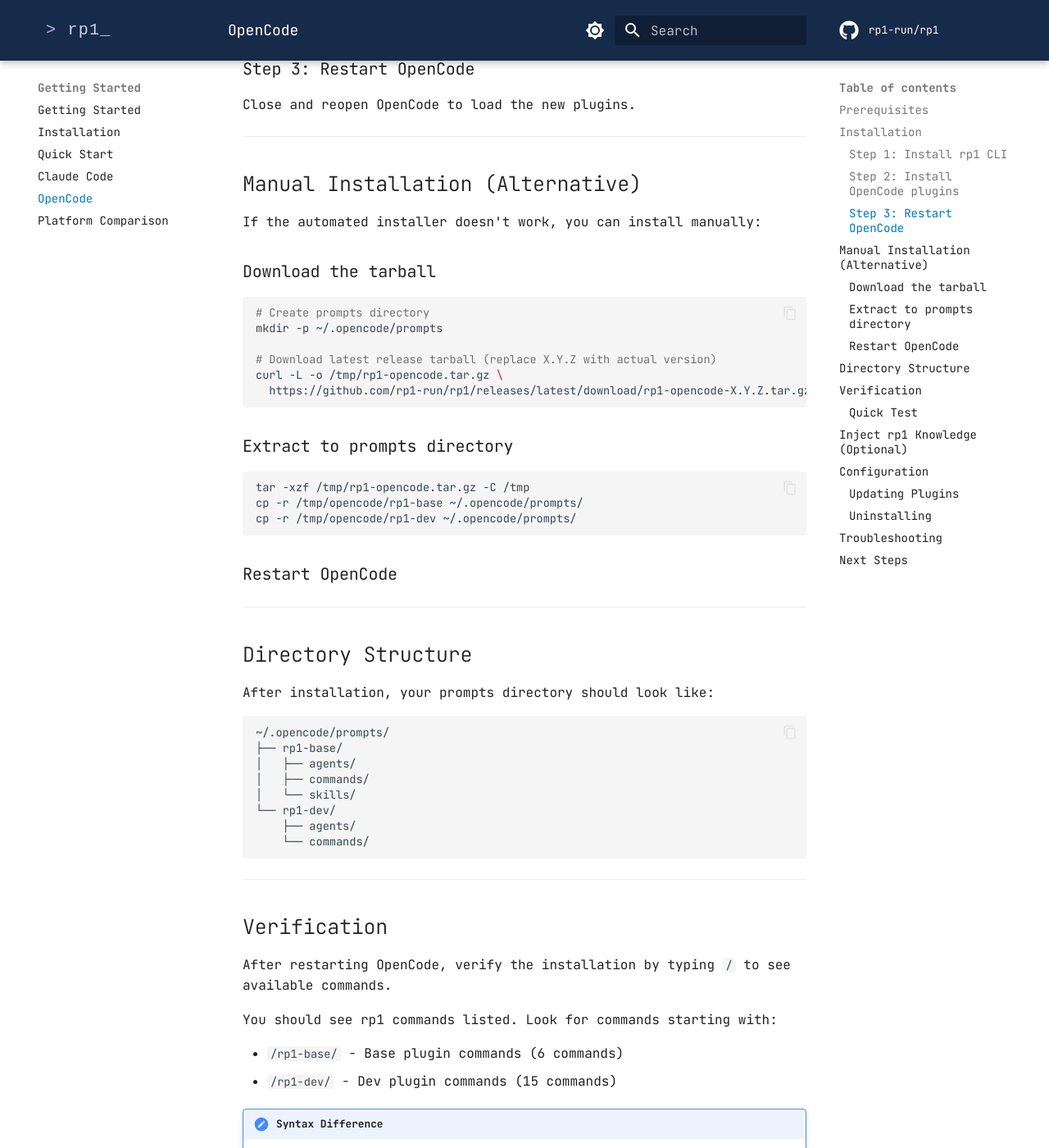
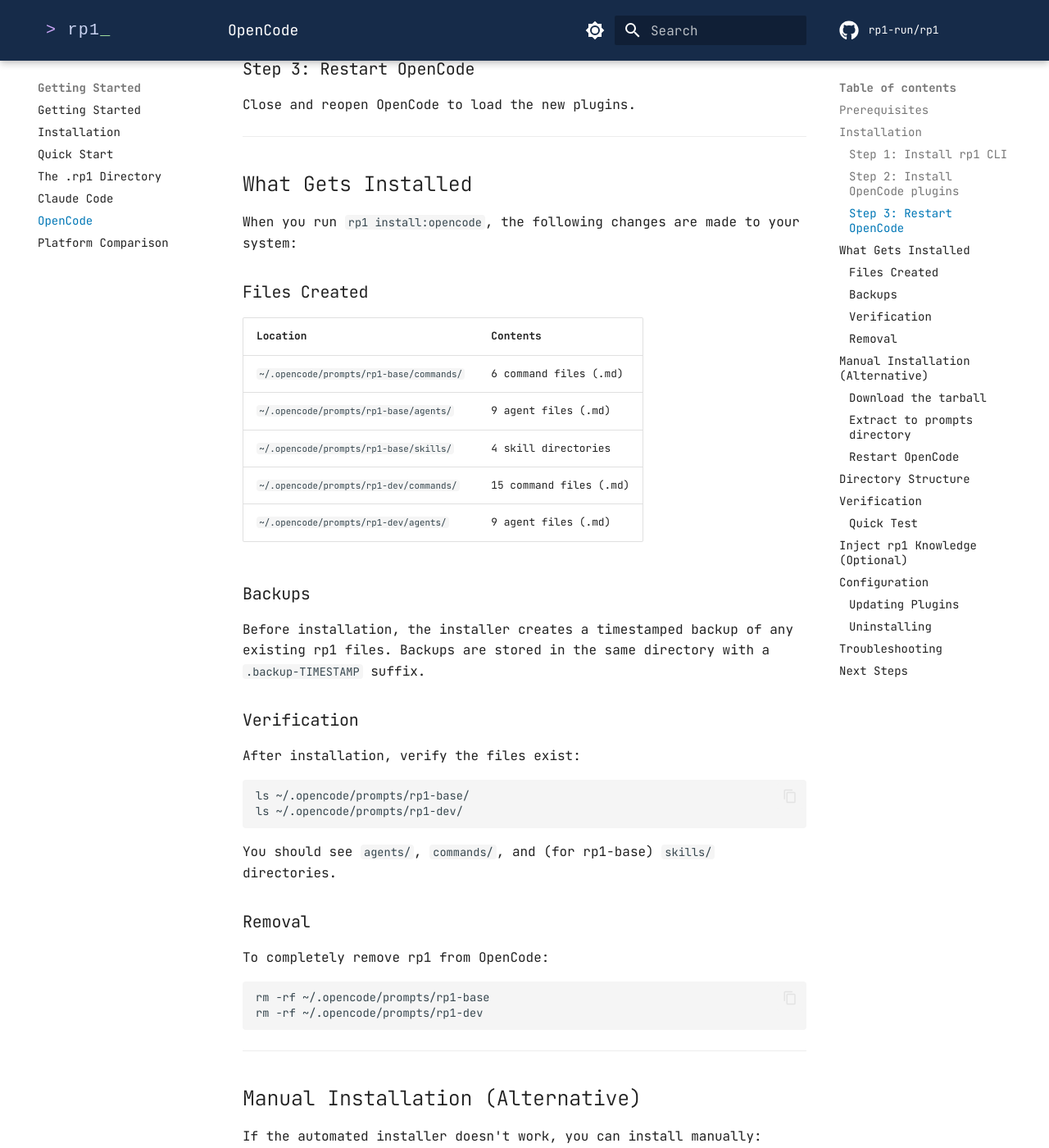
Before and after one commit to rp1-run/rp1, an MkDocs documentation site: the page built from docs/getting-started/opencode.md, in a window 1280 px wide and 1400 px high, scrolled down 1180 px. Shown: the whole window at 82% size. Built offline with MkDocs 1.6.1 and Material for MkDocs 9.7.7, drawn with Linux system fonts in a browser that asks for light colours; comment, search, counter and statistics services are not loaded; some of the changed text lies outside the part shown.

````diff
--- a/docs/getting-started/opencode.md
+++ b/docs/getting-started/opencode.md
@@ -23,17 +23,17 @@
     brew install rp1-run/tap/rp1
     ```
 
+=== "macOS / Linux (curl)"
+
+    ```bash
+    curl -fsSL https://rp1.run/install.sh | sh
+    ```
+
 === "Windows (Scoop)"
 
     ```bash
     scoop bucket add rp1 https://github.com/rp1-run/scoop-bucket
     scoop install rp1
-    ```
-
-=== "CI/CD (curl)"
-
-    ```bash
-    curl -fsSL https://rp1.run/install.sh | sh
     ```
 
 !!! tip "First-time macOS/Windows users"
@@ -55,6 +55,46 @@
 ### Step 3: Restart OpenCode
 
 Close and reopen OpenCode to load the new plugins.
+
+---
+
+## What Gets Installed
+
+When you run `rp1 install:opencode`, the following changes are made to your system:
+
+### Files Created
+
+| Location | Contents |
+|----------|----------|
+| `~/.opencode/prompts/rp1-base/commands/` | 6 command files (.md) |
+| `~/.opencode/prompts/rp1-base/agents/` | 9 agent files (.md) |
+| `~/.opencode/prompts/rp1-base/skills/` | 4 skill directories |
+| `~/.opencode/prompts/rp1-dev/commands/` | 15 command files (.md) |
+| `~/.opencode/prompts/rp1-dev/agents/` | 9 agent files (.md) |
+
+### Backups
+
+Before installation, the installer creates a timestamped backup of any existing rp1 files. Backups are stored in the same directory with a `.backup-TIMESTAMP` suffix.
+
+### Verification
+
+After installation, verify the files exist:
+
+```bash
+ls ~/.opencode/prompts/rp1-base/
+ls ~/.opencode/prompts/rp1-dev/
+```
+
+You should see `agents/`, `commands/`, and (for rp1-base) `skills/` directories.
+
+### Removal
+
+To completely remove rp1 from OpenCode:
+
+```bash
+rm -rf ~/.opencode/prompts/rp1-base
+rm -rf ~/.opencode/prompts/rp1-dev
+```
 
 ---
 
@@ -167,12 +207,7 @@
 
 ### Uninstalling
 
-To remove rp1:
-
-```bash
-rm -rf ~/.opencode/plugins/rp1-base
-rm -rf ~/.opencode/plugins/rp1-dev
-```
+See [What Gets Installed > Removal](#removal) for complete uninstallation instructions.
 
 ---
 
@@ -226,5 +261,6 @@
 Now that rp1 is installed:
 
 - [:octicons-arrow-right-24: Quick Start](quickstart.md) - Run your first commands
+- [:octicons-arrow-right-24: The .rp1 Directory](rp1-directory.md) - Understand project storage and configuration
 - [:octicons-arrow-right-24: Feature Development Guide](../guides/feature-development.md) - Build your first feature with rp1
 - [:octicons-arrow-right-24: Command Reference](../reference/index.md) - Explore all 21 commands
--- a/mkdocs.yml
+++ b/mkdocs.yml
@@ -77,6 +77,7 @@
     - getting-started/index.md
     - Installation: getting-started/installation.md
     - Quick Start: getting-started/quickstart.md
+    - The .rp1 Directory: getting-started/rp1-directory.md
     - Claude Code: getting-started/claude-code.md
     - OpenCode: getting-started/opencode.md
     - Platform Comparison: getting-started/platforms.md
````
Also changed, not shown: DEVELOPMENT.md (+16 -0 lines), docs/getting-started/claude-code.md (+1 -0 lines), docs/getting-started/installation.md (+26 -0 lines), docs/getting-started/quickstart.md (+6 -0 lines), docs/getting-started/rp1-directory.md (added, +215 -0 lines), .github/CONTRIBUTING.md, 4 other files.
